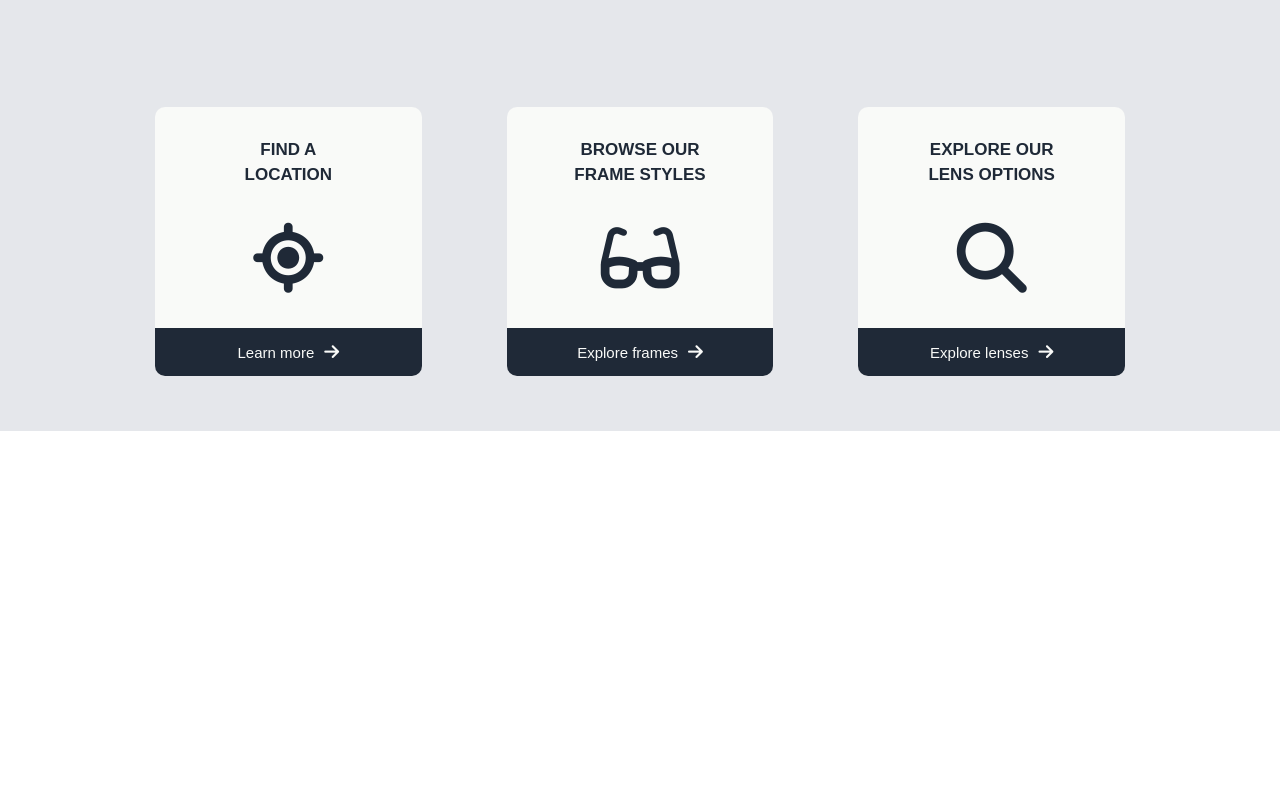
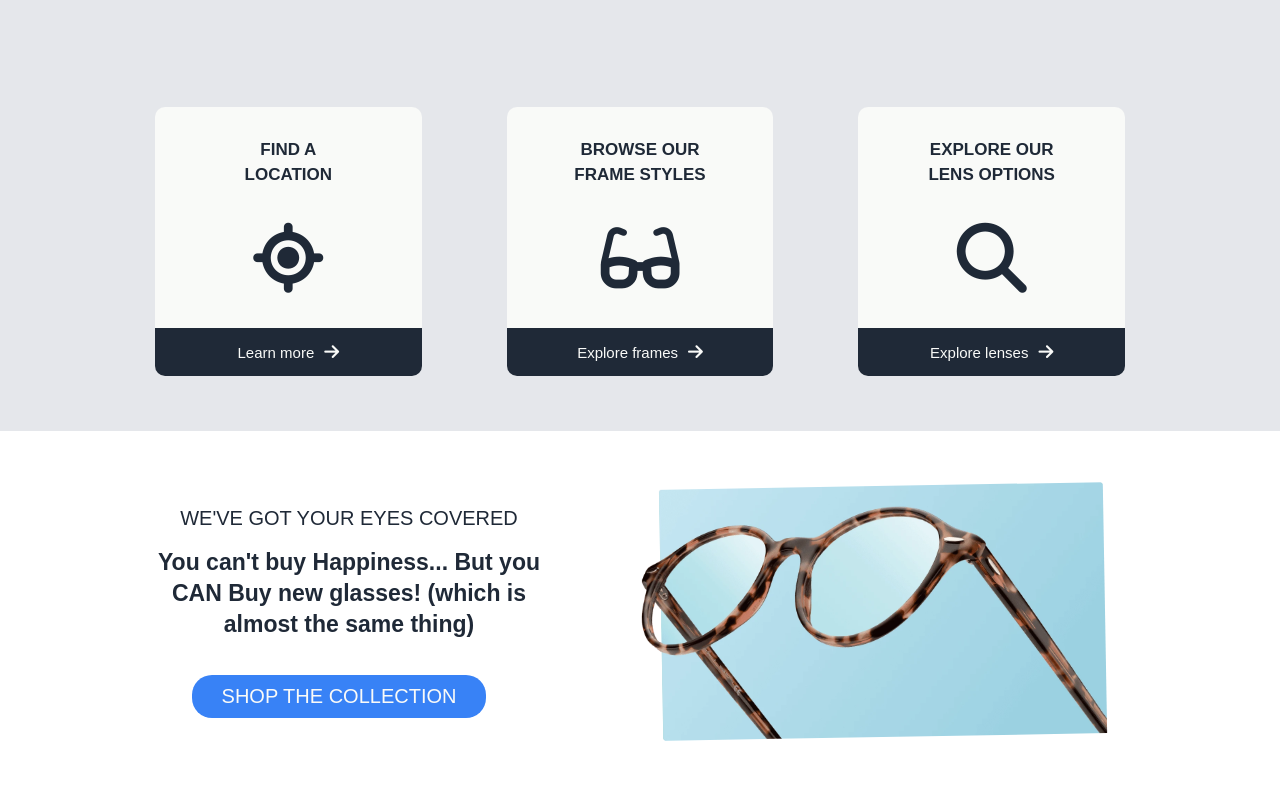
Before and after one commit to Hamza-Aziane/noor-opticals-LP, a plain HTML site: page index.html in a window 1280 px wide. Shown: the part 1235-2027 px from the top of the page. Before the commit the page ends 1666 px from the top, so only its background shows below. Drawn offline with Linux system fonts and the light colour scheme.

Commit message:
Add cta-section

```diff
--- a/index.html
+++ b/index.html
@@ -106,5 +106,15 @@
             </div>
         </div>
     </section>
+    <div class="container">
+        <section class="cta-section">
+            <div class="cta-text">
+                <h2>We've got your eyes covered</h2>
+                <p>You can't buy Happiness... But you CAN Buy new glasses! (which is almost the same thing)</p>
+                <button>Shop the collection</button>
+            </div>
+            <img class="cta-image" src="./images/cta-image.png" alt="Photo of eyeglasses">
+        </section>
+    </div>
 </body>
 </html>
--- a/style.css
+++ b/style.css
@@ -48,11 +48,11 @@ header {
     gap: 3rem;
 }
 
-.navbar .links, .hero-text h1 {
+.navbar .links, .hero-text h1, button {
     text-transform: uppercase;
 }
 
-h1, .hero-text p, .shop-buttons button {
+h1, .hero-text p, button {
     color: var(--color-header-text);
 }
 
@@ -92,13 +92,13 @@ a {
     margin-top: 35px;
 }
 
-.hero-text .shop-buttons > button {
+button {
     background-color: var(--color-secondary);
     border: none;
-    font-weight: bold;
+    /* font-weight: bold; */
     font-size: 2rem;
     padding: 10px 20px;
-    border-radius: 10px;
+    border-radius: 20px;
     margin-right: 20px;
 }
 
@@ -156,7 +156,7 @@ a {
     font-size: 1.5rem;
 }
 
-/* Quote section */
+/* Inspiration section */
 .inspiration-section {
     background-color: var(--color-tertiary);
     color: var(--color-primary);
@@ -179,7 +179,6 @@ a {
     font-weight: lighter;
     font-style: italic;
 }
-
 
 .inspiration-section blockquote p::before {
     content: open-quote;
@@ -248,3 +247,40 @@ a {
     font-size: 1.7rem;
     padding-left: 10px;
 }
+
+/* CTA-section */
+.cta-section {
+    display: flex;
+    padding: 55px;
+    justify-content: space-between;
+    line-height: 1.35;
+}
+
+.cta-section .cta-text {
+    color: var(--color-primary);
+    align-self: center;
+    text-align: center;
+    max-width: 40%;
+}
+
+.cta-section .cta-text h2 {
+    font-size: 2rem;
+    font-weight: lighter;
+    text-transform: uppercase;
+}
+
+.cta-section .cta-text p {
+    font-size: 2.3rem;
+    margin: 15px 0 35px;
+    font-weight: bold;
+}
+
+.cta-section .cta-text button {
+    padding: 10px 30px;
+}
+
+.cta-section .cta-image {
+    max-width: 50%;
+    padding-right: 20px;
+    transform: rotate(-1deg);
+}
```
Also changed, not shown: images/cta-image.png (added).
